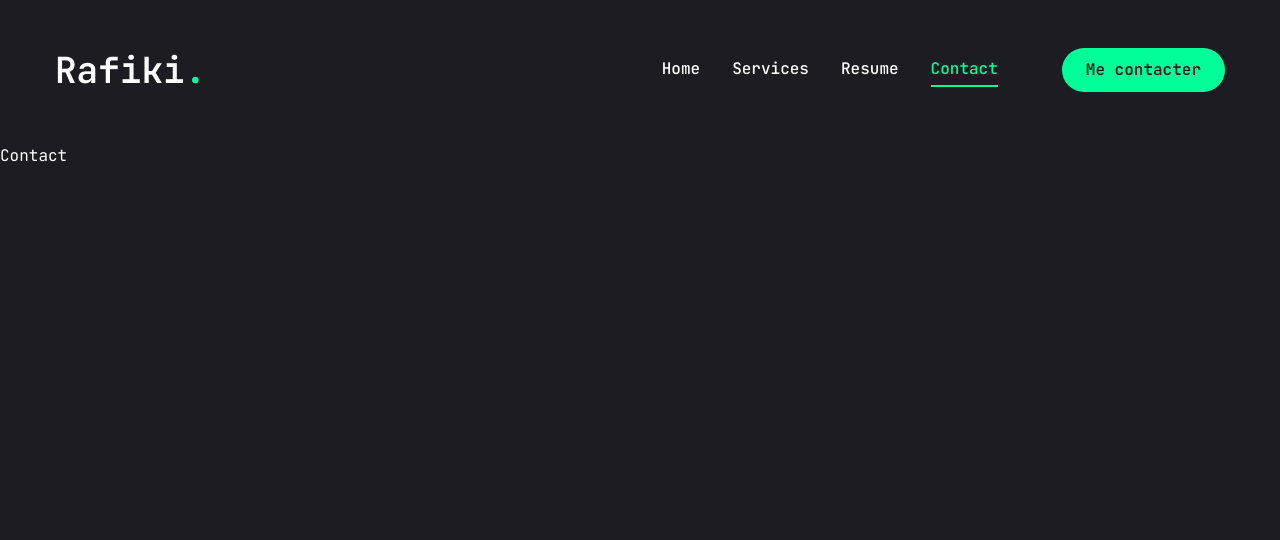
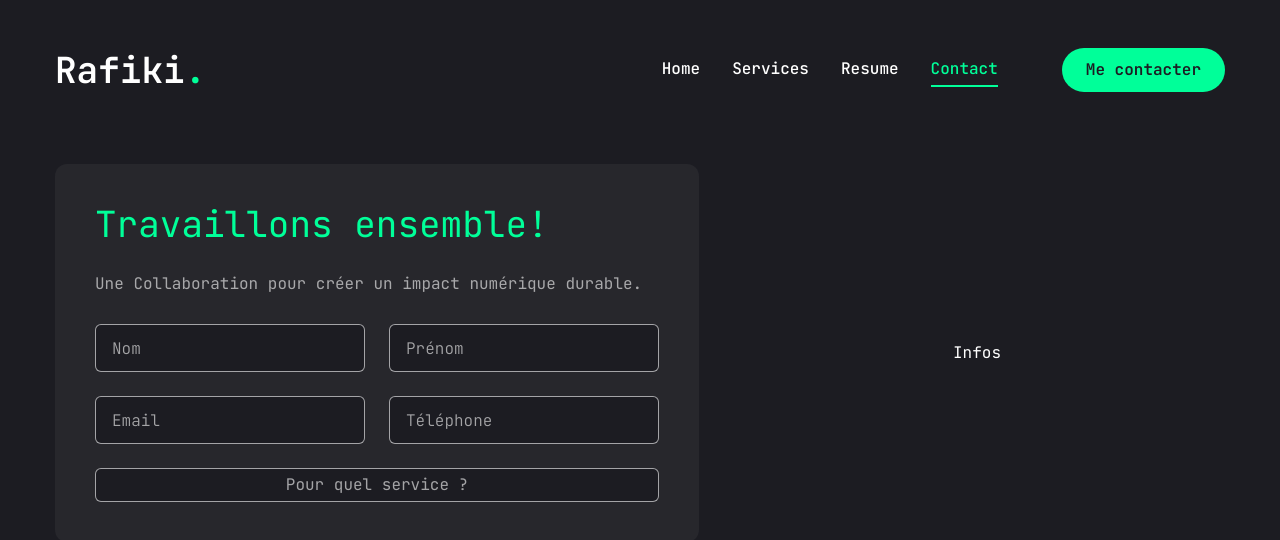
Before and after one commit to Ramus-Siz/Richard_Rafiki_Portfolio, a Next.js app in the folder rafiki_richard_porfolio/: page /contact in a window 1280 px wide. Shown: the top 540 px of the page. Built offline with nearby package versions, Linux system fonts and the light colour scheme.

Commit message:
feat: add form in contact page

```diff
--- a/rafiki_richard_porfolio/app/contact/page.jsx
+++ b/rafiki_richard_porfolio/app/contact/page.jsx
@@ -1,7 +1,85 @@
+"use client";
+import { Button } from "@/components/ui/button";
+import { Input } from "@/components/ui/input";
+import { Textarea } from "@/components/ui/textarea";
+import { motion } from "framer-motion";
+import { Select, SelectItem, SelectTrigger, SelectContent, SelectGroup, SelectValue, SelectLabel  } from "@radix-ui/react-select";
+import {FaPhoneAlt, FaEnvelope, FaMapMarkerAlt} from "react-icons/fa";
+import { useState } from "react";
+
+const infos=[
+    {
+        icon: <FaPhoneAlt/>,
+        label: "Phone",
+        value: "(+234) 970 361 929"
+    },
+    {
+        icon: <FaEnvelope/>,
+        label: "Email",
+        value: "rafiki.richard@grafikirdc.com"
+    },
+    {
+        icon: <FaMapMarkerAlt/>,
+        label: "Location",
+        value: "Kinshasa, RDC"
+    }
+]
+
 export default function Contact() {
+    const [selectedValue,setSelectedValue]=useState('');
 
     return (
-        <div>Contact</div>
+        <motion.section initial={{opacity:0}} animate={{opacity:1, transition:{duration:2.4, ease:"easeIn"}}} className="py-6">
+            <div className="container mx-auto">
+                <div className="flex flex-col xl:flex-row gap-[30px]">
+                    <div className="xlh-[50%] order-2 xl:order-none ">
+                        <form className="flex flex-col gap-6 p-10 bg-[#27272c] rounded-xl">
+                            <h3 className="text-4xl text-accent">Travaillons ensemble!</h3>
+                            <p className="text-white/60">Une Collaboration pour créer un impact numérique durable.</p>
+
+                            <div className="grid grid-cols-1 md:grid-cols-2 gap-6">
+                                <Input
+                                type="firstname"
+                                placeholder="Nom"
+                                />
+                                <Input
+                                type="lastname"
+                                placeholder="Prénom"
+                                />
+                                <Input
+                                type="email"
+                                placeholder="Email"
+                                />
+                                 <Input
+                                type="phone"
+                                placeholder="Téléphone"
+                                />
+                            </div>
+
+                            <Select onValueChange={setSelectedValue} value={setSelectedValue}>
+                                <SelectTrigger className="w-full bg-primary border border-white/60 text-white/60 hover:border-white focus:border-accent rounded-md">
+                                    {selectedValue || "Pour quel service ?"}
+                                </SelectTrigger>
+                                <SelectContent>
+                                    <SelectGroup className="bg-primary p-4 border border-white/60 text-white/60 rounded-sm ">
+                                        <SelectLabel className="text-white/80" >Selectionnez un service</SelectLabel>
+                                        <SelectItem value="Développemnt Web" className="focus:bg-accent focus:text-primary pl-3">Développemnt Web</SelectItem>
+                                        <SelectItem value="UI/UX"  className="focus:bg-accent focus:text-primary pl-3">UI/UX</SelectItem>
+                                        <SelectItem value="Logo Design"  className="focus:bg-accent focus:text-primary pl-3">Logo Design</SelectItem>
+                                        <SelectItem value="SEO"  className="focus:bg-accent focus:text-primary pl-3">SEO</SelectItem>
+
+                                    </SelectGroup>
+                                </SelectContent>
+                            </Select>
+                        </form>
+                    </div>
+                    <div className="flex-1 flex items-center xl:justify-center order-1 xl:order-none mb-8 xl:mb-0">Infos</div>
+
+                </div>
+
+            </div>
+
+        </motion.section>
     )
 
 }
--- a/rafiki_richard_porfolio/components/ui/input.jsx
+++ b/rafiki_richard_porfolio/components/ui/input.jsx
@@ -7,7 +7,7 @@ const Input = React.forwardRef(({ className, type, ...props }, ref) => {
     (<input
       type={type}
       className={cn(
-        "flex h-10 w-full rounded-md border border-slate-200 bg-white px-3 py-2 text-sm ring-offset-white file:border-0 file:bg-transparent file:text-sm file:font-medium placeholder:text-slate-500 focus-visible:outline-none focus-visible:ring-2 focus-visible:ring-slate-950 focus-visible:ring-offset-2 disabled:cursor-not-allowed disabled:opacity-50 dark:border-slate-800 dark:bg-slate-950 dark:ring-offset-slate-950 dark:placeholder:text-slate-400 dark:focus-visible:ring-slate-300",
+        "flex h-[48px] rounded-md border border-white/60 focus:border-accent font-light bg-primary px-4 py-5 text-base placeholder:text-white/60 outline-none ",
         className
       )}
       ref={ref}
--- a/rafiki_richard_porfolio/components/ui/select.jsx
+++ b/rafiki_richard_porfolio/components/ui/select.jsx
@@ -16,7 +16,7 @@ const SelectTrigger = React.forwardRef(({ className, children, ...props }, ref)
   <SelectPrimitive.Trigger
     ref={ref}
     className={cn(
-      "flex h-10 w-full items-center justify-between rounded-md border border-slate-200 bg-white px-3 py-2 text-sm ring-offset-white placeholder:text-slate-500 focus:outline-none focus:ring-2 focus:ring-slate-950 focus:ring-offset-2 disabled:cursor-not-allowed disabled:opacity-50 [&>span]:line-clamp-1 dark:border-slate-800 dark:bg-slate-950 dark:ring-offset-slate-950 dark:placeholder:text-slate-400 dark:focus:ring-slate-300",
+      "flex h-10 w-full items-center justify-between rounded-md border border-white/10 bg-primary px-4 py-5 text-base text-white/60 placeholder:text-white/10 focus:border-accent outline-none",
       className
     )}
     {...props}>
@@ -54,7 +54,7 @@ const SelectContent = React.forwardRef(({ className, children, position = "poppe
     <SelectPrimitive.Content
       ref={ref}
       className={cn(
-        "relative z-50 max-h-96 min-w-[8rem] overflow-hidden rounded-md border border-slate-200 bg-white text-slate-950 shadow-md data-[state=open]:animate-in data-[state=closed]:animate-out data-[state=closed]:fade-out-0 data-[state=open]:fade-in-0 data-[state=closed]:zoom-out-95 data-[state=open]:zoom-in-95 data-[side=bottom]:slide-in-from-top-2 data-[side=left]:slide-in-from-right-2 data-[side=right]:slide-in-from-left-2 data-[side=top]:slide-in-from-bottom-2 dark:border-slate-800 dark:bg-slate-950 dark:text-slate-50",
+        "relative z-50 max-h-96 min-w-[8rem] overflow-hidden rounded-md border border-slate-200 bg-primary text-white/60 shadow-md data-[state=open]:animate-in data-[state=closed]:animate-out data-[state=closed]:fade-out-0 data-[state=open]:fade-in-0 data-[state=closed]:zoom-out-95 data-[state=open]:zoom-in-95 data-[side=bottom]:slide-in-from-top-2 data-[side=left]:slide-in-from-right-2 data-[side=right]:slide-in-from-left-2 data-[side=top]:slide-in-from-bottom-2 dark:border-slate-800 dark:bg-slate-950 dark:text-slate-50",
         position === "popper" &&
           "data-[side=bottom]:translate-y-1 data-[side=left]:-translate-x-1 data-[side=right]:translate-x-1 data-[side=top]:-translate-y-1",
         className
```
